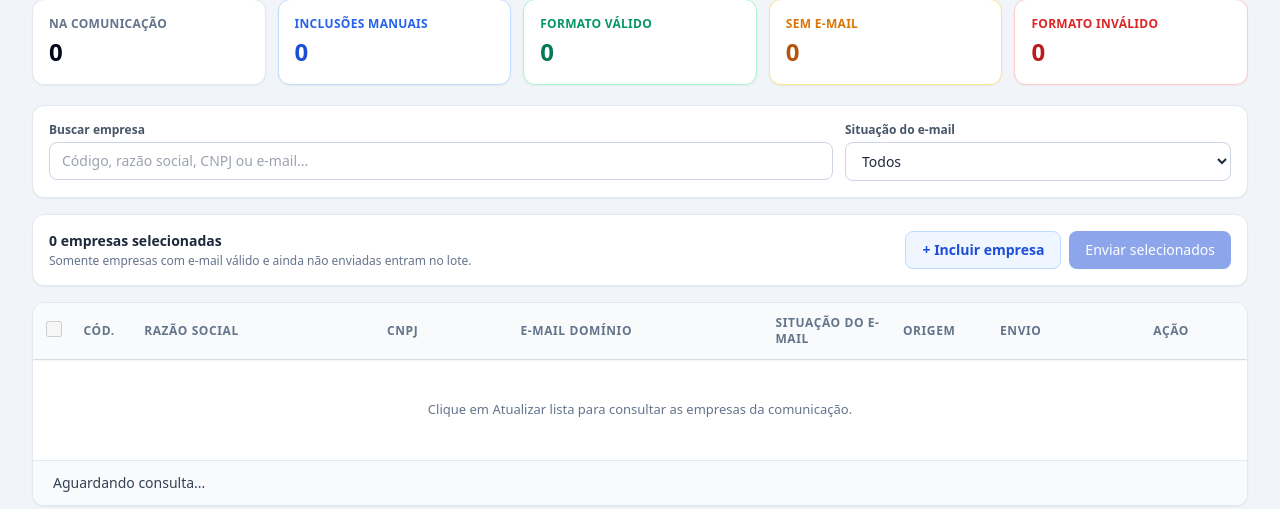
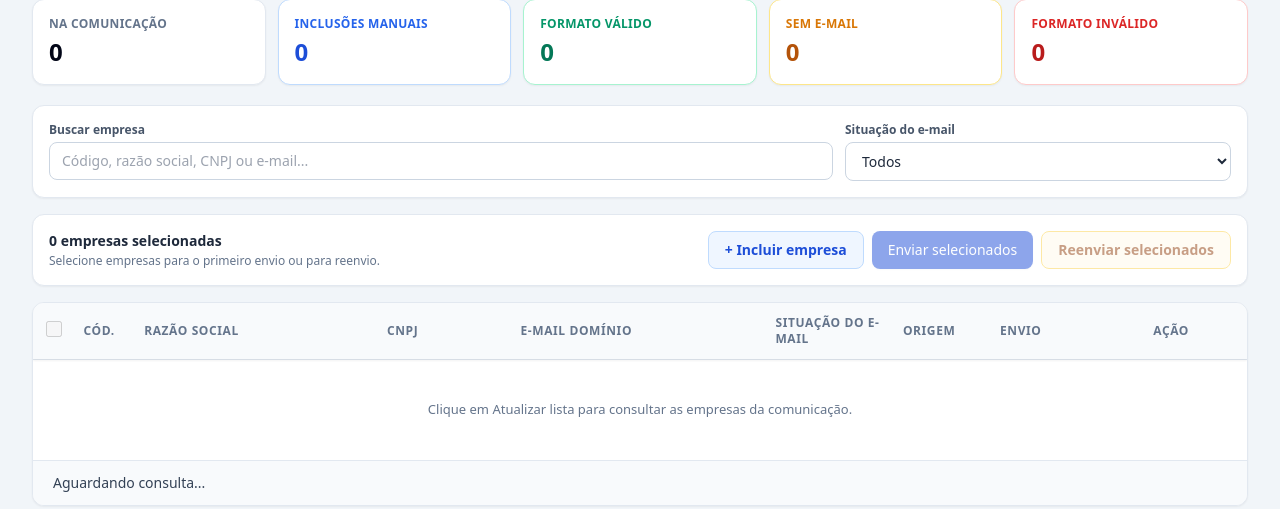
Before and after one commit to Renata5207418/Consulta_Ebef, a Flask app: page /comunicacao in a window 1280 px wide. Shown: the part 200-709 px from the top of the page. Run offline with Flask 3, Linux system fonts and the light colour scheme; some libraries are stand-ins or nearby versions.

Commit message:
Permite reenvio seletivo em lote na comunicacao e-BEF

```diff
--- a/templates/comunicacao.html
+++ b/templates/comunicacao.html
@@ -98,7 +98,7 @@
             <div class="flex flex-col sm:flex-row sm:items-center sm:justify-between gap-3">
                 <div>
                     <p id="selecionadosInfo" class="text-sm font-semibold text-slate-800">0 empresas selecionadas</p>
-                    <p class="text-xs text-slate-500 mt-0.5">Somente empresas com e-mail válido e ainda não enviadas entram no lote.</p>
+                    <p class="text-xs text-slate-500 mt-0.5">Selecione empresas para o primeiro envio ou para reenvio.</p>
                 </div>
                 <div class="flex flex-wrap gap-2">
                     <button type="button" onclick="abrirModalInclusao()"
@@ -108,6 +108,10 @@
                     <button id="enviarSelecionadosBtn" type="button" onclick="abrirModalLote()" disabled
                             class="px-4 py-2 rounded-lg bg-blue-700 hover:bg-blue-800 text-white text-sm font-medium shadow-sm disabled:opacity-50 disabled:cursor-not-allowed">
                         Enviar selecionados
+                    </button>
+                    <button id="reenviarSelecionadosBtn" type="button" onclick="abrirModalLote(true)" disabled
+                            class="px-4 py-2 rounded-lg border border-amber-300 bg-amber-50 hover:bg-amber-100 text-amber-800 text-sm font-semibold disabled:opacity-50 disabled:cursor-not-allowed">
+                        Reenviar selecionados
                     </button>
                 </div>
             </div>
@@ -291,7 +295,7 @@
         }
 
         function empresaSelecionavelEmLote(empresa) {
-            return empresaAptaParaEnvio(empresa) && !empresa.ja_enviado;
+            return empresaAptaParaEnvio(empresa);
         }
 
         function getEnvioBadge(empresa) {
@@ -377,10 +381,17 @@
         }
 
         function atualizarBarraSelecao() {
-            const total = empresasSelecionadas.size;
-            document.getElementById('selecionadosInfo').textContent =
-                total === 1 ? '1 empresa selecionada' : `${total.toLocaleString('pt-BR')} empresas selecionadas`;
-            document.getElementById('enviarSelecionadosBtn').disabled = total === 0;
+            const empresasMarcadas = empresasData.filter(empresa =>
+                empresasSelecionadas.has(String(empresa.codigo)) && empresaSelecionavelEmLote(empresa)
+            );
+            const total = empresasMarcadas.length;
+            const paraEnviar = empresasMarcadas.filter(empresa => !empresa.ja_enviado).length;
+            const paraReenviar = empresasMarcadas.filter(empresa => empresa.ja_enviado).length;
+            document.getElementById('selecionadosInfo').textContent = total === 0
+                ? '0 empresas selecionadas'
+                : `${total.toLocaleString('pt-BR')} empresa${total === 1 ? '' : 's'} selecionada${total === 1 ? '' : 's'} (${paraEnviar} para envio, ${paraReenviar} para reenvio)`;
+            document.getElementById('enviarSelecionadosBtn').disabled = paraEnviar === 0;
+            document.getElementById('reenviarSelecionadosBtn').disabled = paraReenviar === 0;
 
             const checkboxTodos = document.getElementById('selecionarTodosCheckbox');
             if (!checkboxTodos) return;
@@ -627,9 +638,8 @@
                     ? `<input type="checkbox" ${selecionada ? 'checked' : ''}
                               onchange="alternarEmpresaSelecionada('${escapeHtml(codigo)}', this.checked)"
                               class="h-4 w-4 rounded border-slate-300 text-blue-700 focus:ring-blue-500"
-                              title="Selecionar para envio">`
-                    : `<span class="text-slate-300"
-                             title="${empresa.ja_enviado ? 'Já enviado neste exercício' : 'Empresa sem e-mail apto para envio'}">—</span>`;
+                              title="${empresa.ja_enviado ? 'Selecionar para reenvio' : 'Selecionar para envio'}">`
+                    : `<span class="text-slate-300" title="Empresa sem e-mail apto para envio">?</span>`;
 
                 let botaoEnvio = `
                     <button type="button" disabled
@@ -754,7 +764,7 @@
 
             resultado.innerHTML = empresas.map(empresa => {
                 const status = empresa.status_auditoria || 'SEM CLASSIFICAÇÃO';
-                const motivo = empresa.motivo_auditoria ? ` — ${escapeHtml(empresa.motivo_auditoria)}` : '';
+                const motivo = empresa.motivo_auditoria ? ` ? ${escapeHtml(empresa.motivo_auditoria)}` : '';
                 const email = empresa.email || 'E-mail será validado ao incluir';
                 const jaNaLista = Boolean(empresa.ja_na_comunicacao);
                 const origem = empresa.origem_atual === 'AUTOMATICA' ? 'Automática' : 'Manual';
@@ -762,7 +772,7 @@
                 return `
                     <div class="p-4 flex flex-col md:flex-row md:items-center md:justify-between gap-3">
                         <div class="min-w-0">
-                            <p class="font-semibold text-slate-900">${escapeHtml(empresa.codigo)} — ${escapeHtml(empresa.razao_social)}</p>
+                            <p class="font-semibold text-slate-900">${escapeHtml(empresa.codigo)} ? ${escapeHtml(empresa.razao_social)}</p>
                             <p class="text-xs text-slate-500 mt-1">${escapeHtml(formatarDocumento(empresa.cnpj))} · ${escapeHtml(email)}</p>
                             <p class="text-xs text-slate-500 mt-1">Auditoria: <b>${escapeHtml(status)}</b>${motivo}</p>
                         </div>
@@ -902,18 +912,22 @@
             abrirModalEnvio(empresasEnvioAtual, false);
         }
 
-        function abrirModalLote() {
+        function abrirModalLote(forcarReenvio = false) {
             const empresas = empresasData.filter(empresa =>
-                empresasSelecionadas.has(String(empresa.codigo)) && empresaSelecionavelEmLote(empresa)
+                empresasSelecionadas.has(String(empresa.codigo)) &&
+                empresaSelecionavelEmLote(empresa) &&
+                Boolean(empresa.ja_enviado) === Boolean(forcarReenvio)
             );
 
             if (empresas.length === 0) {
-                alert('Selecione pelo menos uma empresa ainda não enviada e com e-mail válido.');
+                alert(forcarReenvio
+                    ? 'Selecione pelo menos uma empresa já enviada e com e-mail válido para reenviar.'
+                    : 'Selecione pelo menos uma empresa ainda não enviada e com e-mail válido.');
                 return;
             }
 
             empresasEnvioAtual = empresas;
-            forcarReenvioAtual = false;
+            forcarReenvioAtual = Boolean(forcarReenvio);
             abrirModalEnvio(empresas, true);
         }
 
@@ -925,7 +939,9 @@
             const confirmarBtn = document.getElementById('confirmarEnvioBtn');
 
             if (forcarReenvioAtual) {
-                resumo.textContent = 'Esta empresa já possui envio registrado. Confirme somente se deseja reenviar a comunicação.';
+                resumo.textContent = empresas.length === 1
+                    ? 'Esta empresa já possui envio registrado. Confirme o reenvio.'
+                    : `As ${empresas.length.toLocaleString('pt-BR')} empresas já possuem envio registrado. Confirme o reenvio somente para elas.`;
             } else {
                 resumo.textContent = empresas.length === 1
                     ? 'Será enviado 1 e-mail individual.'
@@ -934,7 +950,7 @@
 
             destinatarios.innerHTML = empresas.map(empresa => `
                 <div class="px-4 py-3">
-                    <p class="font-semibold text-sm text-slate-900">${escapeHtml(empresa.codigo)} — ${escapeHtml(empresa.razao_social)}</p>
+                    <p class="font-semibold text-sm text-slate-900">${escapeHtml(empresa.codigo)} ? ${escapeHtml(empresa.razao_social)}</p>
                     <p class="text-xs text-slate-500 mt-0.5">${escapeHtml(formatarDocumento(empresa.cnpj))}</p>
                     <p class="text-sm text-blue-700 mt-1">${escapeHtml(empresa.email)}</p>
                 </div>`).join('');
@@ -959,7 +975,7 @@
 
                 confirmarBtn.disabled = false;
                 confirmarBtn.textContent = forcarReenvioAtual
-                    ? 'Confirmar reenvio'
+                    ? (empresas.length === 1 ? 'Confirmar reenvio' : `Confirmar ${empresas.length.toLocaleString('pt-BR')} reenvios`)
                     : empresas.length === 1
                         ? 'Confirmar envio'
                         : `Confirmar ${empresas.length.toLocaleString('pt-BR')} envios`;
@@ -1079,7 +1095,8 @@
 
                 const meta = payload.meta || {};
 
-                empresasSelecionadas.clear();
+                // Não apaga as empresas marcadas para a outra operação.
+                empresasEnvioAtual.forEach(empresa => empresasSelecionadas.delete(String(empresa.codigo)));
                 salvarSelecaoNaSessao();
                 empresasEnvioAtual = [];
                 forcarReenvioAtual = false;
```
